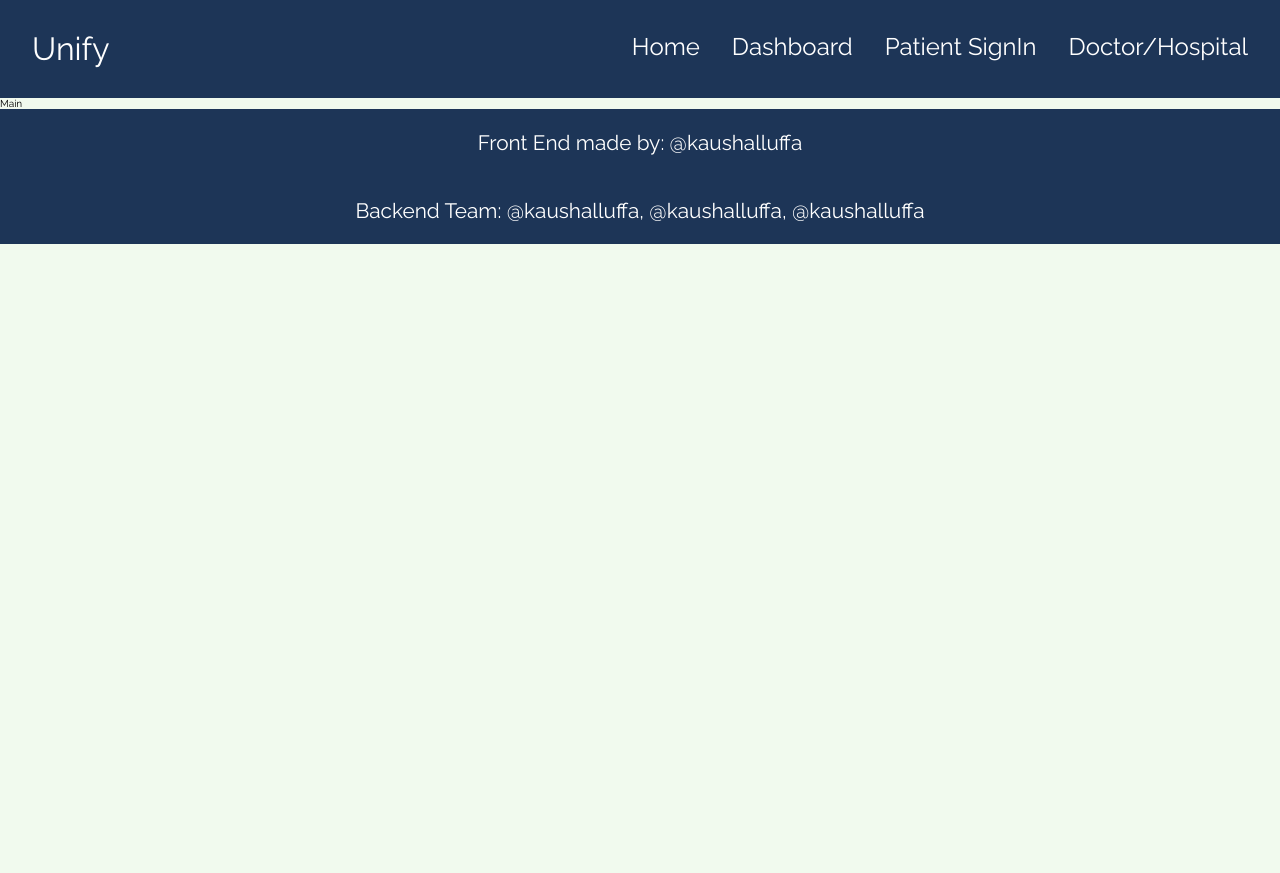
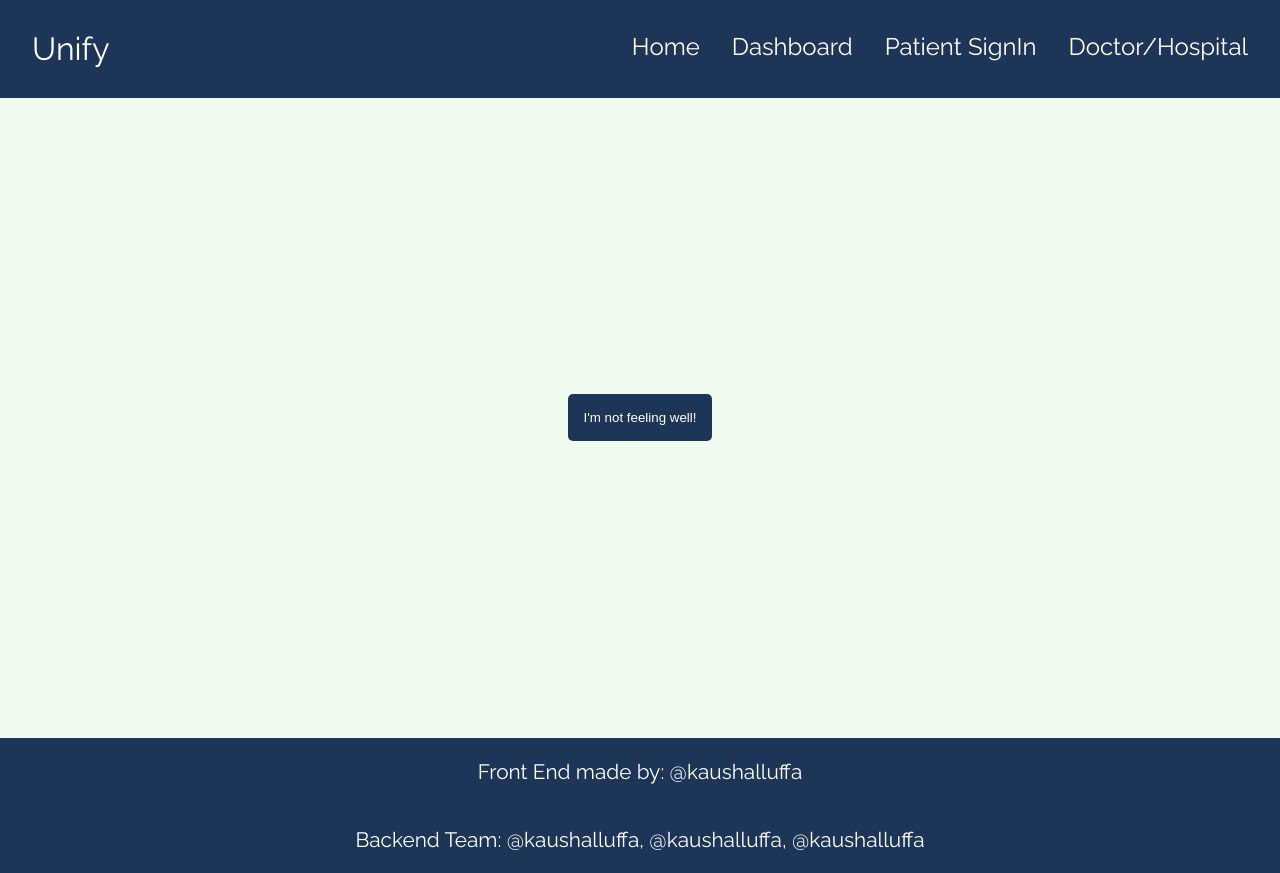
Before and after one commit to jothamardel/health-tech-fe, a React (Create React App) app: page / in a window 1280 px wide. Before the commit the page ends 800 px from the top, so only its background shows below. Built offline with nearby package versions, Linux system fonts and the light colour scheme.

Commit message:
chore: updating main page

```diff
--- a/src/components/ActivePatients/ActivePatients.jsx
+++ b/src/components/ActivePatients/ActivePatients.jsx
@@ -20,8 +20,8 @@ function ActivePatients() {
           <div className="card-patient">
             <h1>Sarah Doe</h1>
             <div>
-              <button>start diagnosis</button>
-              <button>discharge</button>
+              {/* <button>start diagnosis</button> */}
+              <button>Request access</button>
             </div>
           </div>
           <div className="card-patient">
--- a/src/components/Main/Main.jsx
+++ b/src/components/Main/Main.jsx
@@ -1,8 +1,13 @@
 import React from 'react'
+import "./Main.scss"
 
 const Main = () => {
   return (
-    <div>Main</div>
+    <div className='main-container'>
+      <div className=''>
+          <button>I'm not feeling well!</button>
+      </div>
+    </div>
   )
 }
 
--- a/src/components/Main/Main.scss
+++ b/src/components/Main/Main.scss
@@ -0,0 +1,24 @@
+@import "../../assets/styles/_variables.scss";
+
+
+
+.main-container {
+
+  min-height: 80vh;
+  display: flex;
+  justify-content: center;
+  align-items: center;
+
+
+  div {
+
+    button {
+      background: $dark-blue;
+      color: $white;
+      margin: 1rem;
+      padding: 1rem;
+      border-radius: 5px;
+    }
+  }
+
+}
```
